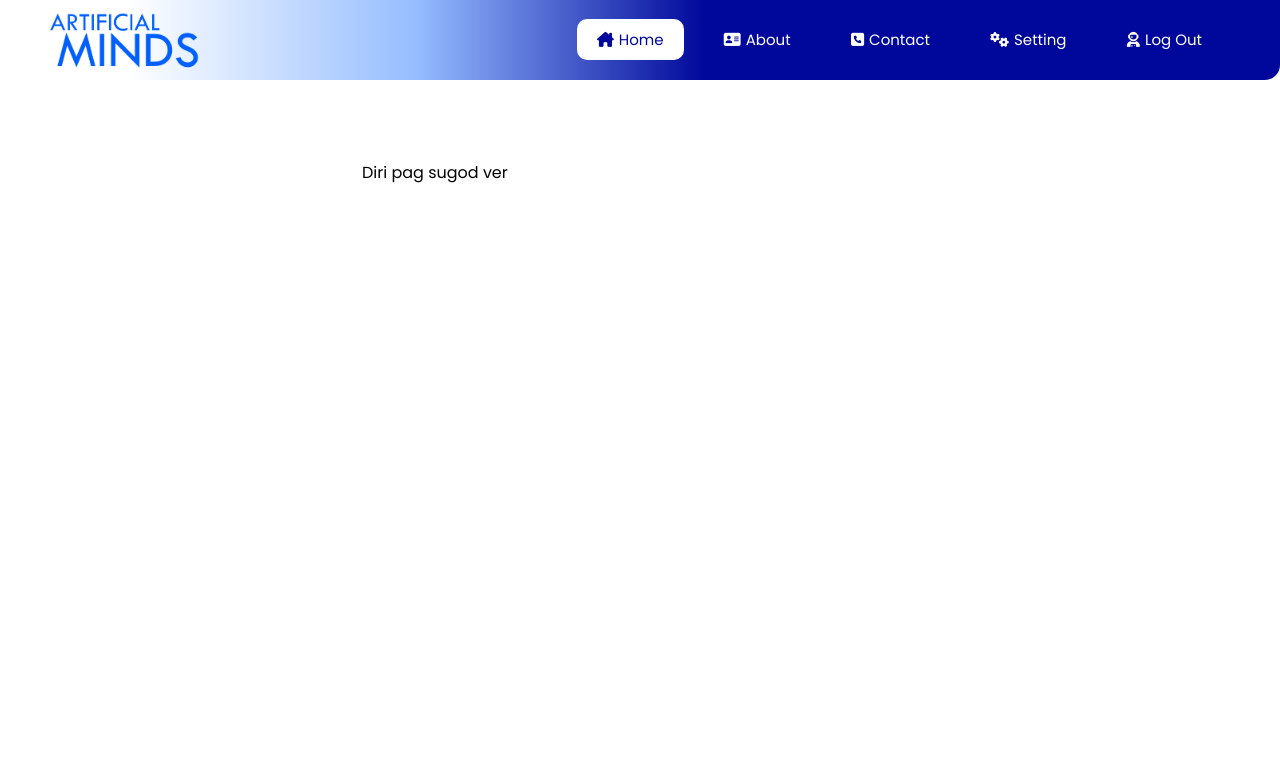
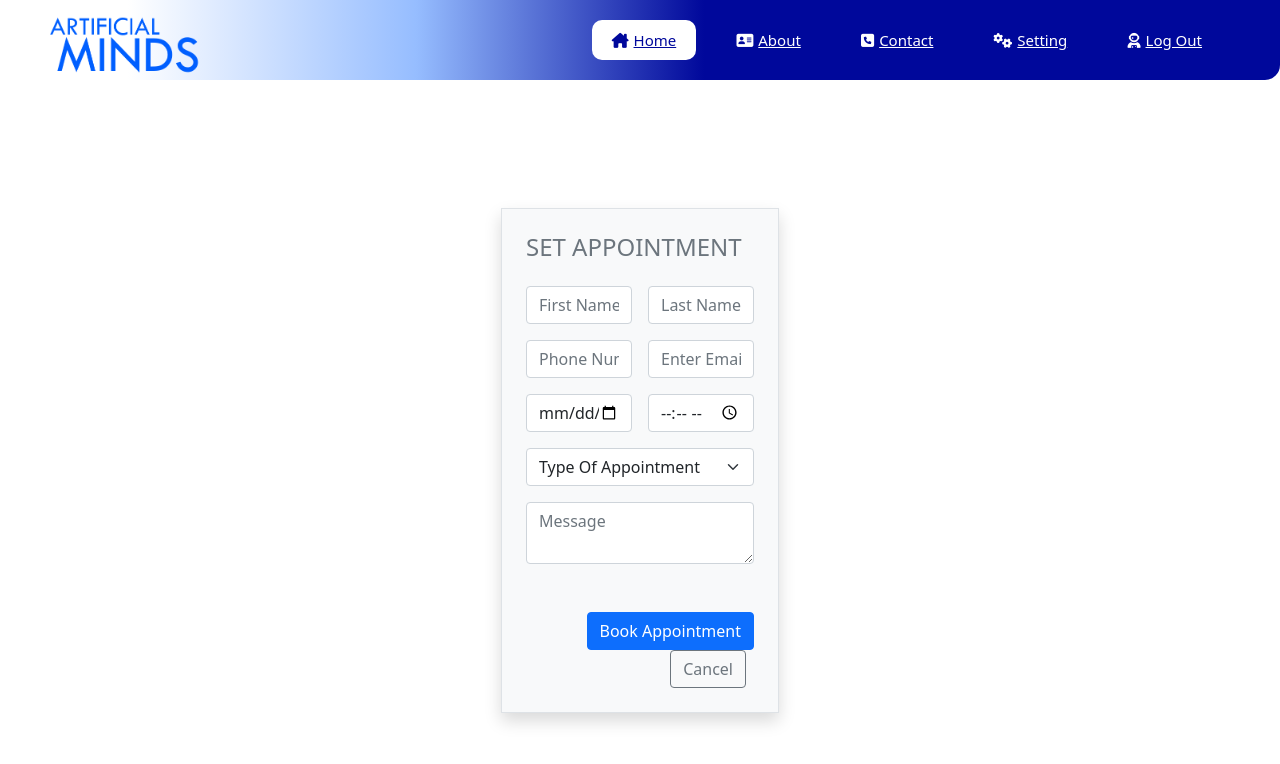
Before and after one commit to justindy12/artificialminds, a Django app: page /setappointment in a window 1280 px wide. Shown: the top 764 px of the page. Run offline with Django 4.2, Linux system fonts and the light colour scheme; some libraries are stand-ins or nearby versions.

Commit message:
Major changes in UI
bootstrap ni iver nag ka mali2 sa set appointments

```diff
--- a/MyProject/capstone/sample/templates/base.html
+++ b/MyProject/capstone/sample/templates/base.html
@@ -9,6 +9,7 @@
         {% block css %} {% endblock %}
         <link rel="shortcut icon" type="image/png" href="../static/img/images/favicon1.png">
         <link rel="stylesheet" href="https://cdnjs.cloudflare.com/ajax/libs/font-awesome/6.0.0/css/all.css">
+        {% block bootstrap %} {% endblock %}
         <script src="https://kit.fontawesome.com/a076d05399.js"></script>
 
       </head>
--- a/MyProject/capstone/sample/templates/setappointment.html
+++ b/MyProject/capstone/sample/templates/setappointment.html
@@ -7,14 +7,62 @@
     {% block css %}
     <link rel="stylesheet" type="text/css" href="../static/css/setappointment.css">
     {% endblock%}
-
+    {% block bootstrap %}
+    <link href="https://cdn.jsdelivr.net/npm/bootstrap@5.0.2/dist/css/bootstrap.min.css" rel="stylesheet" integrity="sha384-EVSTQN3/azprG1Anm3QDgpJLIm9Nao0Yz1ztcQTwFspd3yD65VohhpuuCOmLASjC" crossorigin="anonymous">
+    {% endblock%}
     {% block nav_home %} active {% endblock %}
 
 {% block content %}
 
 <!-- start code here-->
 <div>
-    <p>Diri pag sugod ver</p>
+    <div class="container mt-5">
+    <div class="row">
+        <div class="col-md-6 offset-md-3 border p-4 shadow bg-light">
+            <div class="col-12">
+                <h3 class="fw-normal text-secondary fs-4 text-uppercase mb-4">Set Appointment</h3>
+            </div>
+            <form action="">
+                <div class="row g-3">
+                    <div class="col-md-6">
+                        <input type="text" class="form-control" placeholder="First Name">
+                    </div>
+                    <div class="col-md-6">
+                        <input type="text" class="form-control" placeholder="Last Name">
+                    </div>
+                    <div class="col-md-6">
+                        <input type="tel" class="form-control" placeholder="Phone Number">
+                    </div>
+                    <div class="col-md-6">
+                        <input type="email" class="form-control" placeholder="Enter Email">
+                    </div>
+                    <div class="col-md-6">
+                        <input type="date" class="form-control" placeholder="Enter Date">
+                    </div>
+                    <div class="col-md-6">
+                        <input type="time" class="form-control" placeholder="Enter Email">
+                    </div>
+                    <div class="col-12">
+                        <select class="form-select">
+                            <option selected>Type Of Appointment</option>
+                            <option value="1">live</option>
+                            <option value="2">Off Cam</option>
+                            <option value="3">Survey</option>
+                        </select>
+                    </div>
+                    <div class="col-12">
+                        <textarea class="form-control" placeholder="Message"></textarea>
+                    </div>
+                    <div class="col-12 mt-5">
+                        <button type="submit" class="btn btn-primary float-end">Book Appointment</button>
+                        <button type="button" class="btn btn-outline-secondary float-end me-2">Cancel</button>
+                    </div>
+                </div>
+            </form>
+        </div>
+    </div>
+</div>
+
 </div>
 <!-- end here -->
 
```
